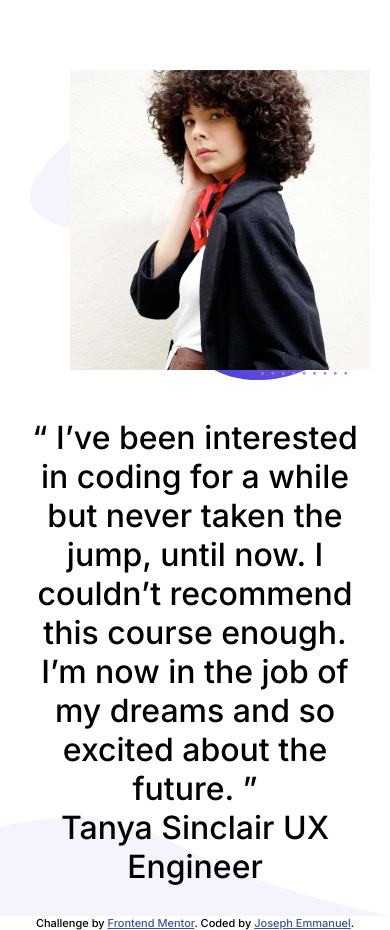
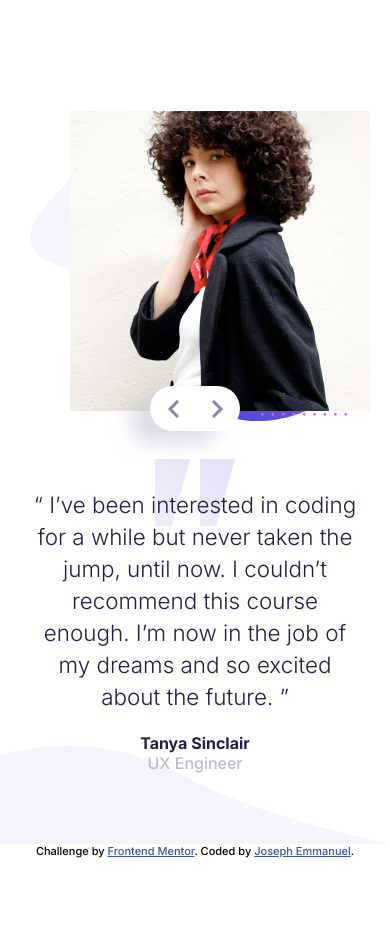
Before and after one commit to joseph-emmanuel/grear_gulf_coding_challenge, a plain HTML site: page index.html in a window 390 px wide. After the commit the page ends 858 px from the top, so only its background shows below. Drawn offline with Linux system fonts and the light colour scheme.

Commit message:
completed till design responsive

```diff
--- a/index.html
+++ b/index.html
@@ -72,6 +72,10 @@
             />
           </div>
         </div>
+        <div class="buttons">
+          <div class="next"></div>
+          <div class="prev"></div>
+        </div>
       </div>
     </section>
 
--- a/style.css
+++ b/style.css
@@ -1,28 +1,25 @@
 @import url("https://fonts.googleapis.com/css2?family=Inter:wght@300;500;700&display=swap");
-
 html {
-  font-family: "inter", sans-serif;
+  font-family: "Inter", sans-serif;
   font-size: 32px;
 }
-
 * {
   margin: 0;
   padding: 0;
   box-sizing: border-box;
 }
 .container {
-  padding: 30px;
   min-height: 100vh;
   width: 100%;
   display: flex;
   align-items: center;
   justify-content: center;
+  padding: 30px;
   background-image: url(./images/pattern-curve.svg);
   background-position: center bottom;
   background-size: contain;
   background-repeat: no-repeat;
 }
-
 .slider {
   display: block;
   height: 100%;
@@ -53,6 +50,118 @@ html {
   height: 100%;
   width: 300px;
 }
+
+.card__text {
+  padding-top: 30px;
+  display: flex;
+  align-items: center;
+  justify-content: center;
+  flex-direction: column;
+  background-image: url(./images/pattern-quotes.svg);
+  background-repeat: no-repeat;
+  background-size: 80px;
+  background-position: top center;
+}
+.testimonial-text {
+  font-weight: 300;
+  font-size: 0.7rem;
+  line-height: 1rem;
+  color: hsl(240, 38%, 20%);
+}
+.testimonial-author {
+  margin-top: 20px;
+  color: hsl(240, 38%, 20%);
+  font-size: 0.5rem;
+  font-weight: 700;
+}
+.testimonial-author-job {
+  color: hsl(240, 18%, 77%);
+  font-weight: 500;
+  display: block;
+}
 .card--two {
   display: none;
 }
+.prev,
+.next {
+  display: inline-block;
+  width: 50%;
+  height: 100%;
+  position: absolute;
+  cursor: pointer;
+}
+.prev:hover,
+.next:hover {
+  background-color: antiquewhite;
+}
+.buttons {
+  position: absolute;
+  left: 50%;
+  transform: translateX(-50%);
+  top: 315px;
+  width: 90px;
+  height: 45px;
+  box-shadow: -20px 12px 20px 0px hsla(240, 18%, 77%, 0.52);
+  border-radius: 50px;
+  background-color: white;
+  overflow: hidden;
+}
+.prev {
+  left: 0;
+}
+.next {
+  right: 0;
+}
+.next::after,
+.prev::after {
+  content: "";
+  position: absolute;
+  height: 100%;
+  width: 100%;
+  background-repeat: no-repeat;
+  background-position: center;
+  background-size: auto;
+}
+.next::after {
+  background-image: url(./images/icon-next.svg);
+}
+.prev::after {
+  background-image: url(./images/icon-prev.svg);
+}
+
+/* media queries  */
+
+@media only screen and (min-width: 1440px) {
+  .card {
+    flex-direction: row;
+    text-align: left;
+  }
+  .card__text {
+    background-position: 10% top;
+    background-size: 100px;
+    align-items: flex-start;
+  }
+  .card__image {
+    margin-left: -100px;
+    z-index: -1;
+  }
+  .card__image__img {
+    width: 400px;
+  }
+  .buttons {
+    top: 415px;
+    transform: translate(0);
+    left: calc(100% - 400px);
+  }
+}
+@media only screen and (max-width: 375px) {
+  .card__image__img {
+    width: 200px;
+  }
+  .card__image {
+    padding: 10px;
+  }
+  .buttons {
+    top: 180px;
+  }
+}
```
